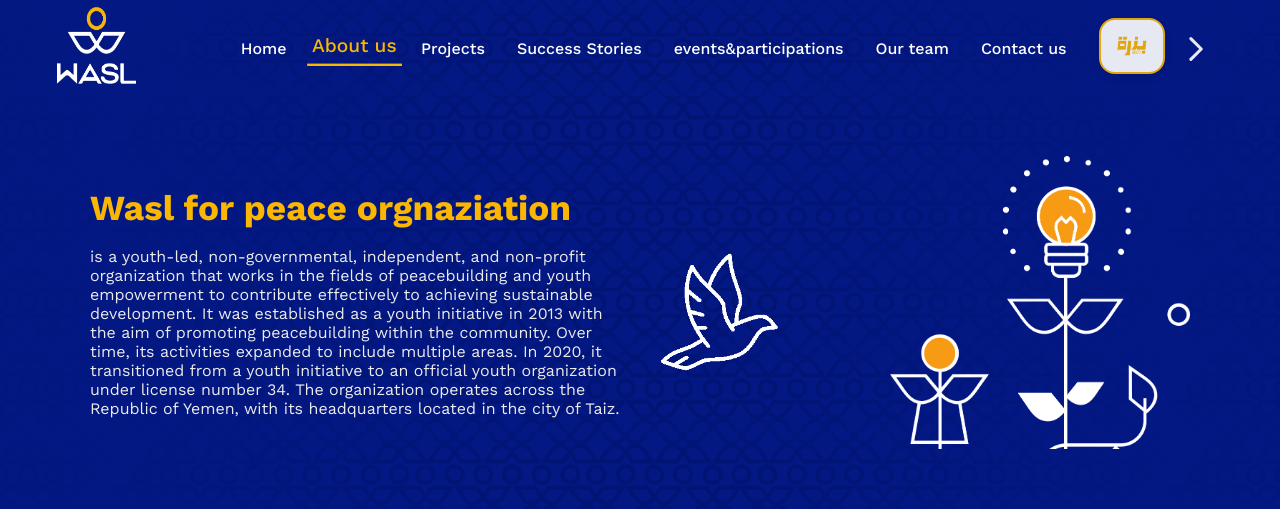
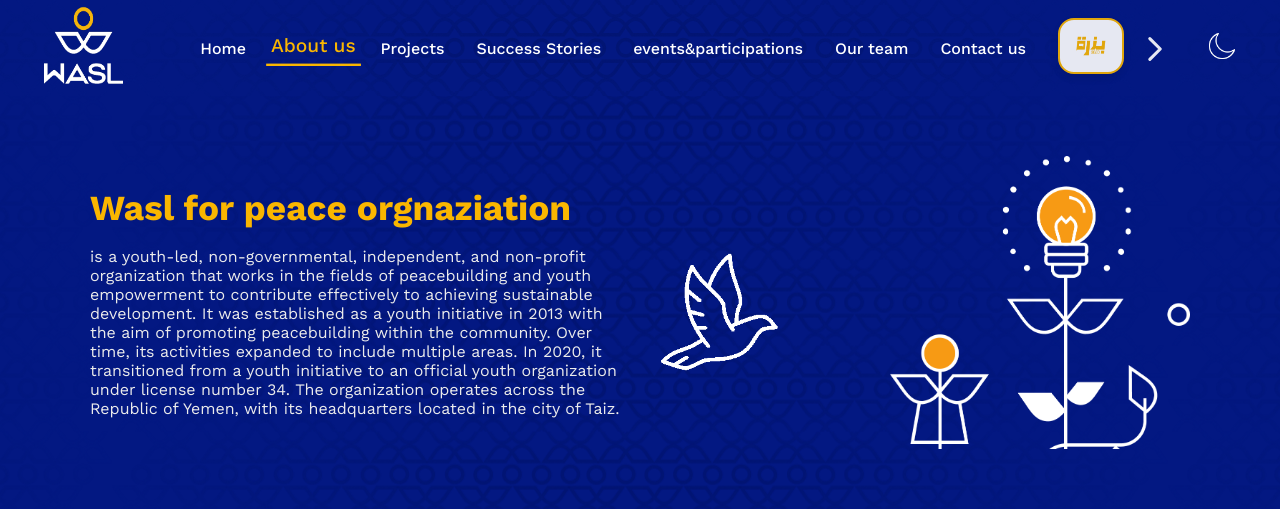
Before and after one commit to osamamaktari/WaslOrg, a plain HTML site: page Pages/about.htm in a window 1280 px wide. Shown: the top 519 px of the page. Drawn offline with nearby package versions, Linux system fonts and the light colour scheme.

Commit message:
fix:the paths of the new dark icon

```diff
--- a/Pages/about.htm
+++ b/Pages/about.htm
@@ -39,6 +39,8 @@
                             <img class="arrow-icon" src="../Images/right-arrow-svgrepo-com.svg" alt="" />
                         </a>
                     </li>
+                    <li id="darkModeToggle" class="dark-mode-toggle" onclick="toggleDarkMode()">
+                        <img class="dark-icon" id="darkModeIcon" src="../Images/icons8-dark-mode-50.png" alt="Dark Mode Icon" /></li>
                 </ul>
             </nav>
         </div>
```
Also changed, not shown: Pages/donate.html (+2 -0 lines), Pages/projects.htm (+2 -0 lines), Pages/success.htm (+2 -0 lines).
